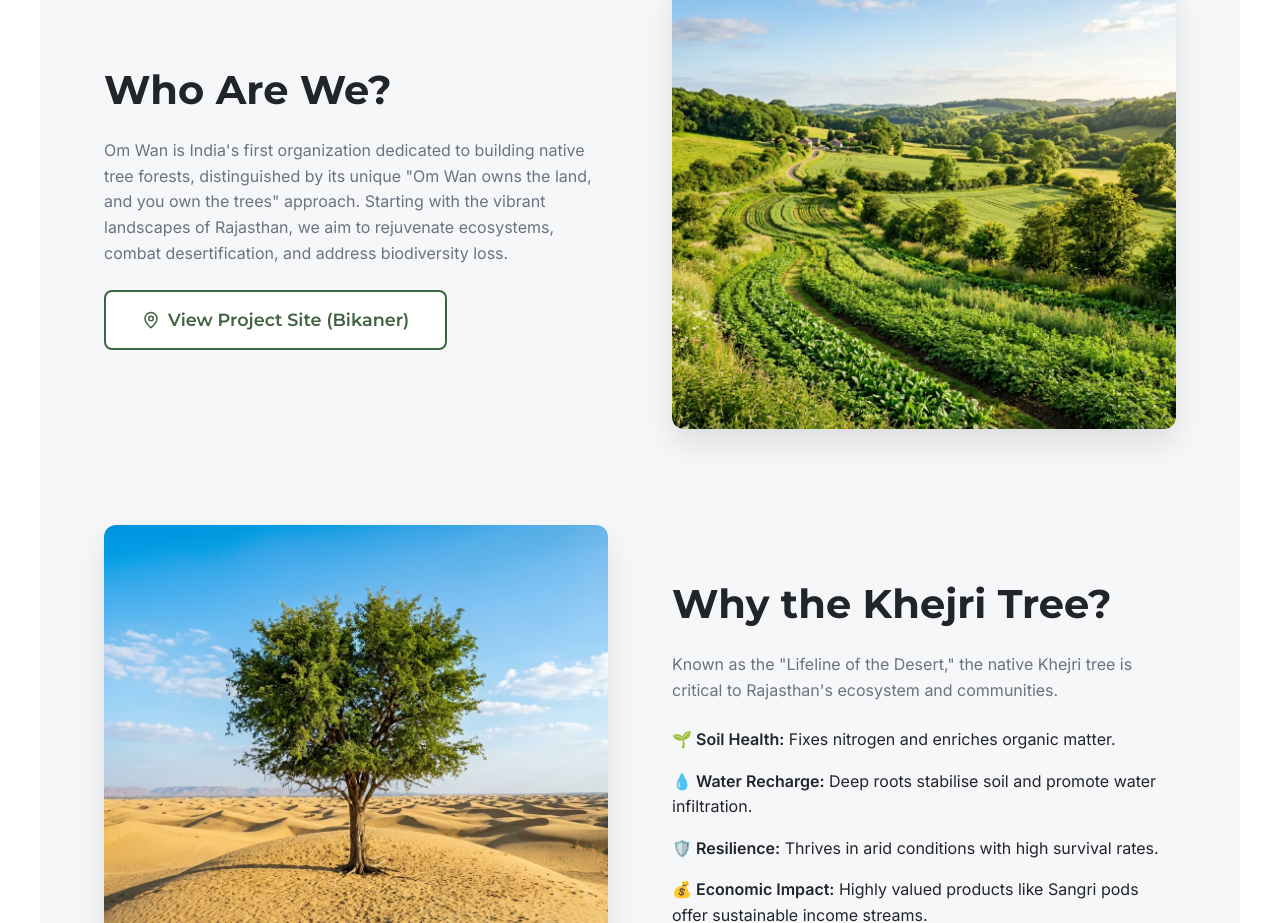
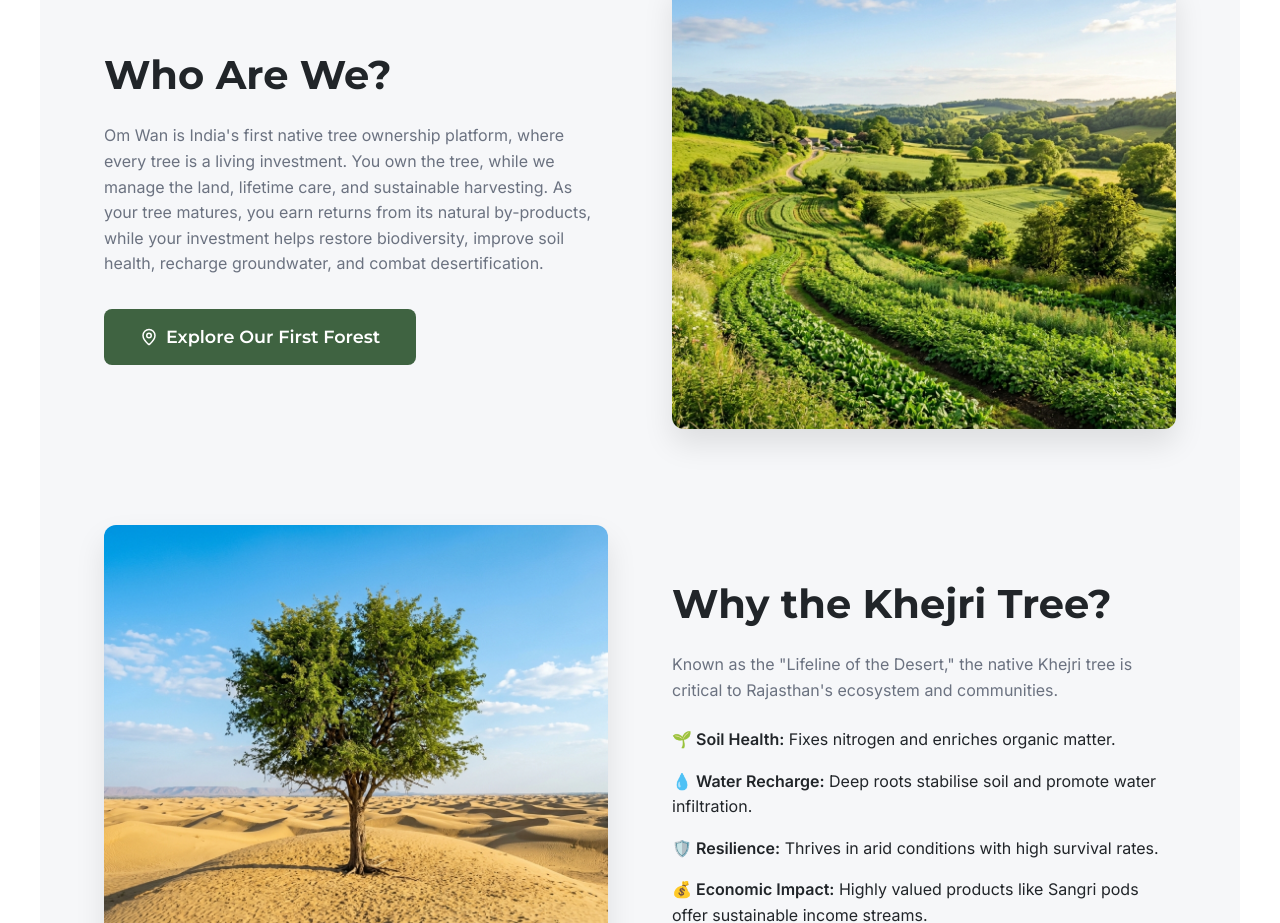
Before and after one commit to ashokaph335701-dot/Om-Wan, a React (Vite) app in the folder om-wan-web/: page / in a window 1280 px wide. Shown: the part 1820-2743 px from the top of the page. Built offline with nearby package versions, Linux system fonts and the light colour scheme.

Commit message:
feat: update Who Are We section content and maps CTA link

```diff
--- a/om-wan-web/src/components/AboutOmWan.jsx
+++ b/om-wan-web/src/components/AboutOmWan.jsx
@@ -14,14 +14,14 @@ export default function AboutOmWan() {
         <div className="z-content">
           <h2>Who Are We?</h2>
           <p>
-            Om Wan is India's first organization dedicated to building native tree forests,
-            distinguished by its unique "Om Wan owns the land, and you own the trees" approach.
-            Starting with the vibrant landscapes of Rajasthan, we aim to rejuvenate ecosystems,
-            combat desertification, and address biodiversity loss.
+            Om Wan is India&apos;s first native tree ownership platform, where every tree is a living investment.
+            You own the tree, while we manage the land, lifetime care, and sustainable harvesting.
+            As your tree matures, you earn returns from its natural by-products, while your investment helps restore
+            biodiversity, improve soil health, recharge groundwater, and combat desertification.
           </p>
-          <div style={{ marginTop: '1.5rem' }}>
-            <a href="https://maps.app.goo.gl/FQ5ubS7BfTbn79TSA" target="_blank" rel="noreferrer" className="btn-primary btn-secondary">
-              <MapPin size={18} /> View Project Site (Bikaner)
+          <div style={{ marginTop: '2rem' }}>
+            <a href="https://maps.app.goo.gl/FQ5ubS7BfTbn79TSA" target="_blank" rel="noreferrer" className="btn-primary" style={{ display: 'inline-flex', alignItems: 'center', gap: '8px' }}>
+              <MapPin size={18} /> Explore Our First Forest
             </a>
           </div>
         </div>
```
